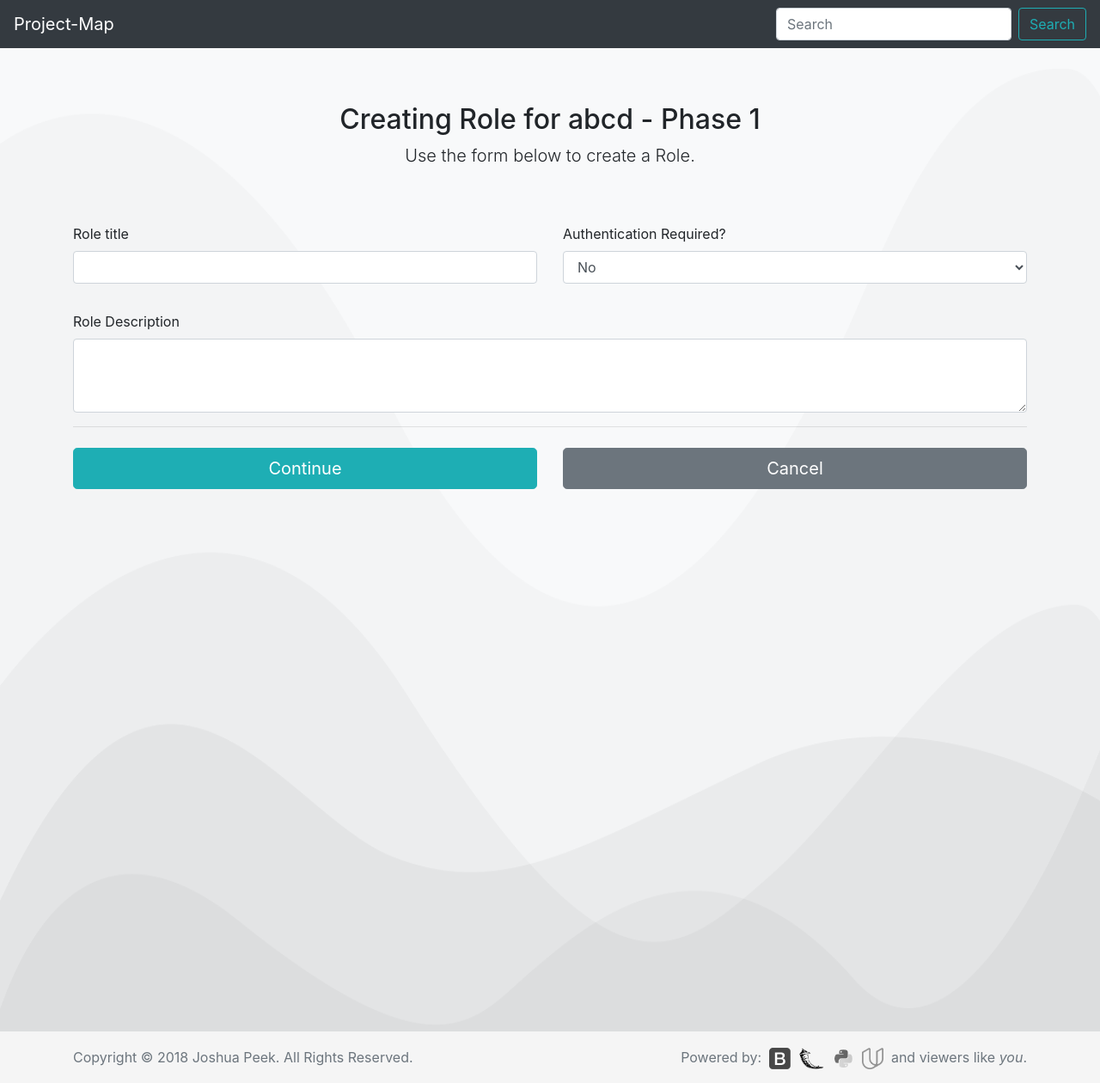
After one commit to joshuapeek/project-map-tool, a Flask app: page /1/newrole in a window 1280 px wide. The commit adds this page. Shown: the whole page at 86% size. Run offline with Flask 2, Linux system fonts and the light colour scheme; some libraries are stand-ins or nearby versions.

Commit message:
+role add capability

```diff
--- a/app.py
+++ b/app.py
@@ -98,6 +98,24 @@ def newProject():
         return redirect(url_for('projectPage',org_id=org.id, project_id=project.id))
     else:
         return render_template('create/org.html')
+
+
+# serves new role form for get request, adds form data to db for post
+@app.route('/<int:project_id>/newrole', methods=['GET', 'POST'])
+def newRole(project_id):
+    project = session.query(Project).filter_by(id=project_id).one()
+    if request.method == 'POST':
+        newRole = Role(title=request.form['title'],
+                     description=request.form['description'],
+                     authRequired=request.form['authRequired'],
+                     org_id=project.org.id,
+                     project_id=project.id)
+        session.add(newRole)
+        session.commit()
+        flash("New role created!")
+        return redirect(url_for('projectPage',org_id=project.org.id, project_id=project.id))
+    else:
+        return render_template('create/role.html', project=project)
 
 
 # serves new screen form for get request, adds form data to db for post
--- /dev/null
+++ b/templates/create/role.html
@@ -0,0 +1,84 @@
+<!doctype html>
+<html lang="en">
+  {% include "header.html" %}
+
+
+  <body>
+    <title>Project-Map</title>
+
+    <nav class="navbar navbar-expand-md navbar-dark fixed-top bg-dark">
+      <a class="navbar-brand" href="/">Project-Map</a>
+      <button class="navbar-toggler" type="button" data-toggle="collapse" data-target="#navbarCollapse" aria-controls="navbarCollapse" aria-expanded="false" aria-label="Toggle navigation">
+        <span class="navbar-toggler-icon"></span>
+      </button>
+      <div class="collapse navbar-collapse" id="navbarCollapse">
+        <ul class="navbar-nav mr-auto">
+          <li class="nav-item active">
+          </li>
+        </ul>
+        <form class="form-inline mt-2 mt-md-0">
+          <input class="form-control mr-sm-2" type="text" placeholder="Search" aria-label="Search">
+          <button class="btn btn-outline-success my-2 my-sm-0" type="submit">Search</button>
+        </form>
+      </div>
+    </nav>
+
+  <body class="bg-light">
+
+    <div class="container">
+      <div class="py-5 text-center">
+        <h2>Creating Role for {{project.org.title}} - {{project.title}}</h2>
+        <p class="lead">Use the form below to create a Role.</p>
+      </div>
+
+      <div class="row">
+        <div class="col-md-12 order-md-1">
+          <form class="needs-validation" action='{{url_for('newRole', project_id=project.id)}}' method='post' novalidate>
+            <div class="row">
+              <div class="col-md-6 mb-3">
+                <label for="title">Role title</label>
+                <input type="text" class="form-control" id="title" name="title" required>
+                <div class="invalid-feedback">
+                  Please enter a valid title.
+                </div>
+              </div>
+              <div class="col-md-6 mb-3">
+                <div class="form-group">
+                  <label for="authRequired">Authentication Required?</label>
+                  <select class="form-control" id="authRequired" name="authRequired">
+                    <option>No</option>
+                    <option>Yes</option>
+                  </select>
+                </div>
+              </div>
+            </div>
+
+            <div class="mb-3">
+              <label for="description">Role Description</label>
+              <textarea class="form-control" id="description" rows="3" name="description" required>
+              </textarea>
+              <div class="invalid-feedback">
+                Please enter a valid description.
+              </div>
+            </div>
+
+            <hr class="mb-4">
+            <div class="row">
+              <div class="col-md-6 mb-3">
+                <button class="btn btn-primary btn-lg btn-block" type="Edit">Continue</button>
+              </div>
+          </form>
+              <div class="col-md-6 mb-3">
+                <form action="{{url_for('projectPage', org_id=project.org.id, project_id=project.id)}}">
+                  <button class="btn btn-secondary btn-lg btn-block" type="submit">Cancel</button>
+                </form>
+              </div>
+            </div>
+        </div>
+      </div>
+    </div>
+
+  {% include "footer.html" %}
+
+  </body>
+</html>
--- a/templates/project.html
+++ b/templates/project.html
@@ -63,7 +63,10 @@
           <div class="col-md-3">
             <h3>User Roles</h3>
               <p>Description</p>
-              <p><button type="button" class="btn btn-secondary btn-sm" data-toggle="modal" data-target="#add-role">Add a Role &raquo;</button></p>
+              <!--<p><button type="button" class="btn btn-secondary btn-sm" data-toggle="modal" data-target="#add-role">Add a Role &raquo;</button></p>-->
+              <form action="{{url_for('newRole', project_id = project.id)}}">
+                <p><button type="submit" class="btn btn-secondary btn-sm">Add a Role &raquo;</button></p>
+              </form>
               <br>
           </div>
           <div class="col-md-9">
```
Also changed, not shown: project-map-tool.db.
